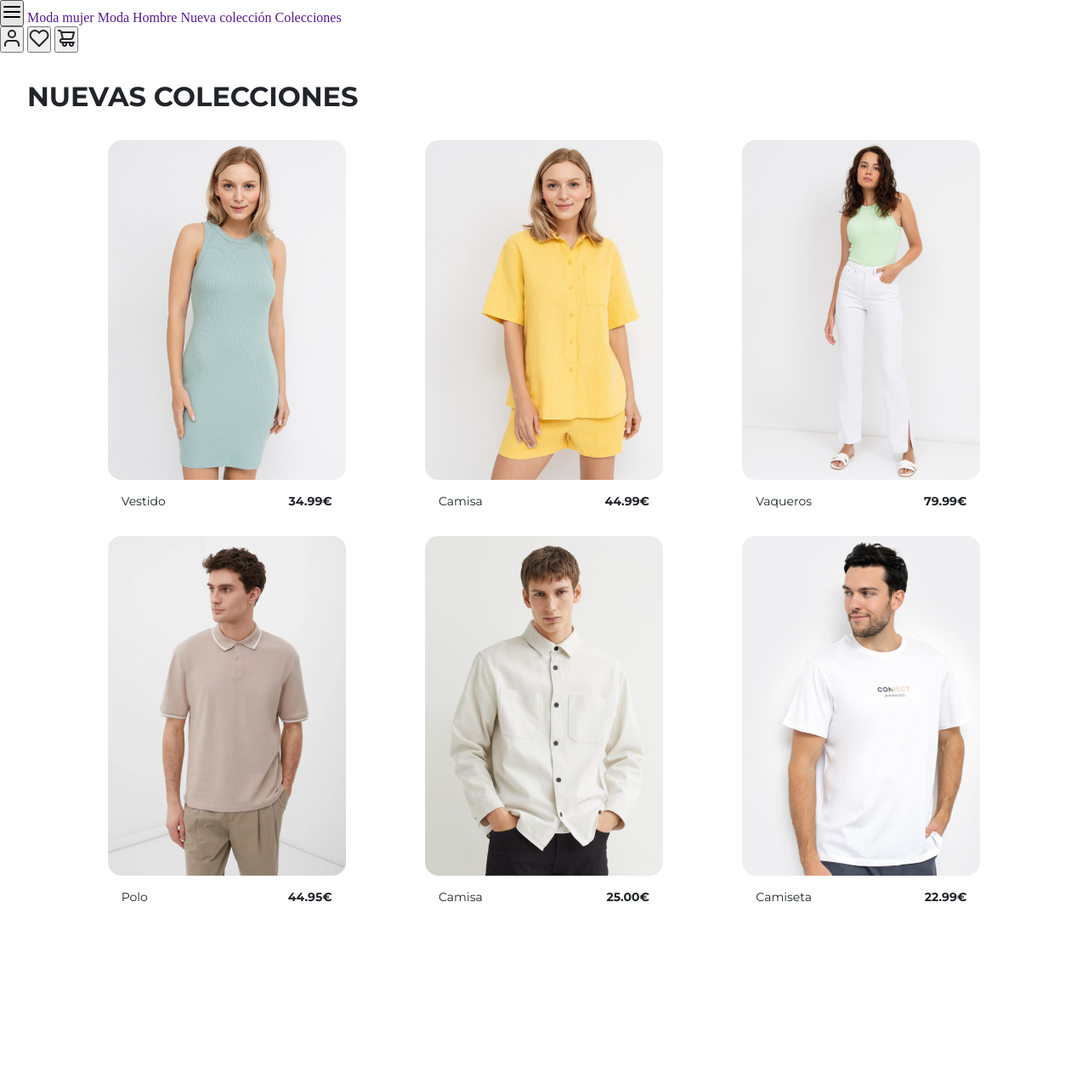
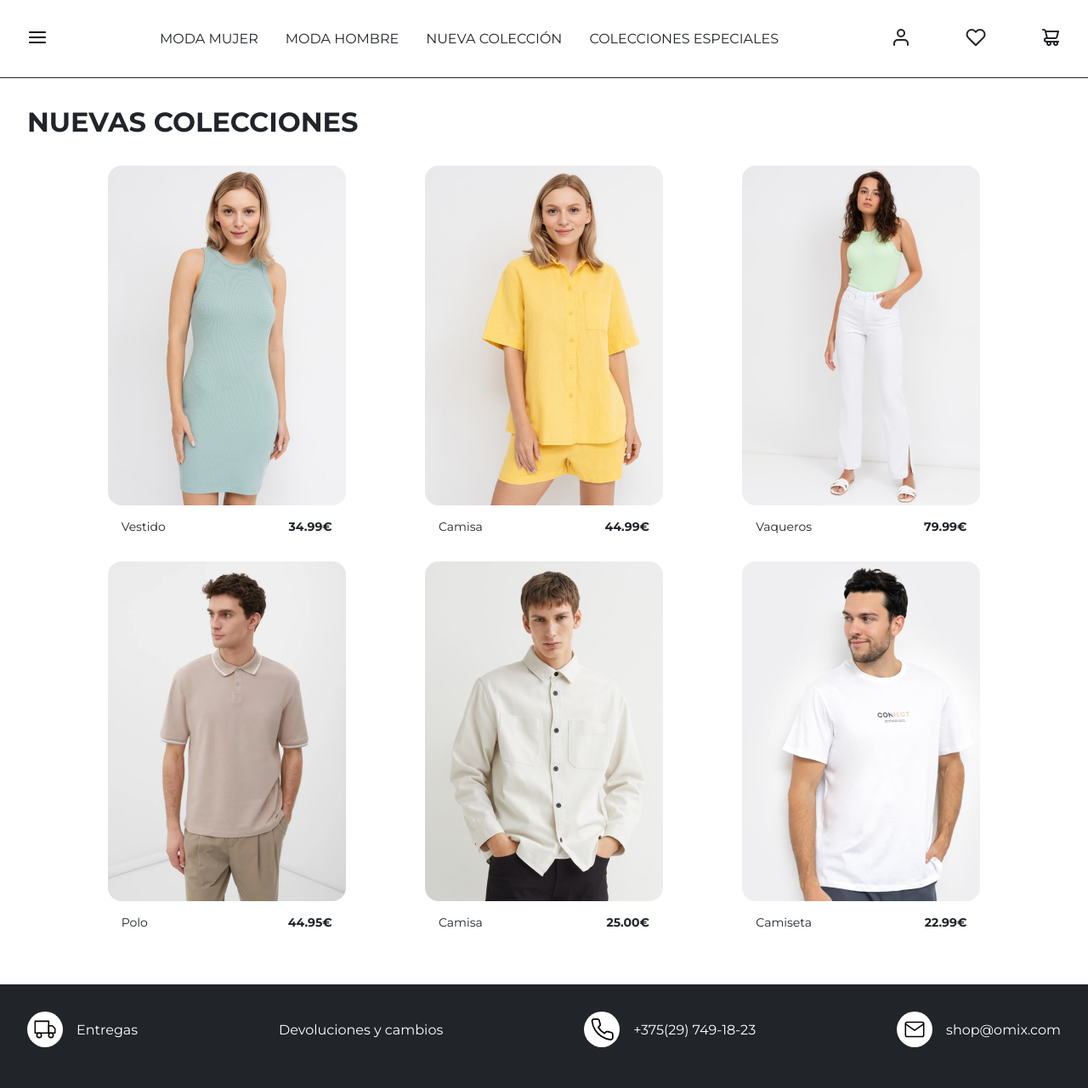
Before and after one commit to pascualbeatriz/01_laboratorio-html, a plain HTML site: page index.html in a window 1280 px wide. Shown: the whole page at 85% size. Before the commit the page ends 1097 px from the top, so only its background shows below. Drawn offline with Linux system fonts and the light colour scheme.

Commit message:
Add navbar and footer resposive

```diff
--- a/index.html
+++ b/index.html
@@ -8,22 +8,24 @@
 </head>
 <body>
   <nav class="navbar">
-    <button>
+    <button class="navbar-burguer">
       <img class="navbar-btn" src="assets/icon-menu-burguer.svg" alt="icon-burguer">
     </button>
-    <a href="">Moda mujer</a>
-    <a href="">Moda Hombre</a>
-    <a href="">Nueva colección</a>
-    <a href="">Colecciones</a>
+    <ul class="navbar-links">
+      <li class="navbar-link"><a href="">Moda mujer</a></li>
+      <li class="navbar-link"><a href="">Moda Hombre</a></li>
+      <li class="navbar-link"><a href="">Nueva colección</a></li>
+      <li class="navbar-link"><a href="">Colecciones Especiales</a></li>
+    </ul>
     <div class="navbar-btns__container">
       <button>
-        <img class="navbar-btn" src="assets/icon-user.svg" alt="icon-burguer">
+        <img class="navbar-btn" src="assets/icon-user.svg" alt="icon-user">
       </button>
       <button>
-        <img class="navbar-btn" src="assets/icon-heart.svg" alt="icon-burguer">
+        <img class="navbar-btn" src="assets/icon-heart.svg" alt="icon-heart">
       </button>
       <button>
-        <img class="navbar-btn" src="assets/icon-shopping-cart.svg" alt="icon-burguer">
+        <img class="navbar-btn" src="assets/icon-shopping-cart.svg" alt="icon-shopping-cart">
       </button>
     </div>
   </nav>
@@ -74,5 +76,30 @@
       </li>
     </ul>
   </main>
+  <footer class="footer">
+    <ul class="footer-list">
+      <li class="footer-list__item">
+        <div class="item-icon__container">
+          <img class="item-icon" src="assets/icon-truck.svg" alt="icon-truck">
+        </div>
+        <p class="item-text">Entregas</p>
+      </li>
+      <li class="footer-list__item">
+        <p class="item-text">Devoluciones y cambios</p>
+      </li>
+      <li class="footer-list__item">
+        <div class="item-icon__container">
+          <img class="item-icon" src="assets/icon-phone.svg" alt="icon-phone">
+        </div>
+        <p class="item-text">+375(29) 749-18-23</p>
+      </li>
+      <li class="footer-list__item">
+        <div class="item-icon__container">
+          <img class="item-icon" src="assets/icon-mail.svg" alt="icon-mail">
+        </div>
+        <p class="item-text">shop@omix.com</p>
+      </li>
+    </ul>
+  </footer>
 </body>
 </html>
--- a/style.css
+++ b/style.css
@@ -1,4 +1,16 @@
 @import url('https://fonts.googleapis.com/css2?family=Montserrat:wght@400;700&display=swap');
+
+:root {
+  --primary-black: #212429;
+  --primary-white:  #ffffff;
+  --title-size: 32px;
+  --cards-size: 14px;
+  --secundary-size: 16px;
+  --font-family: 'Montserrat', sans-serif;
+  --font-normal: 400;
+  --font-bold:700;
+  --viewport-width:1280px;
+}
 
 *{
   box-sizing: border-box;
@@ -8,30 +20,91 @@
   padding:0;
 }
 
-:root {
-  --primary-black: #212429;
-  --primary-white:  #ffffff;
-  --title-size: 32px;
-  --cards-size: 14px;
-  --secundary-size: 16px;
-  --font-normal: 400;
-  --font-bold:700;
-  --viewport-width:1280px;
+body {
+  max-width: 1280px;
+  margin:0 auto;
 }
 
-.navbar {}
+.navbar {
+  max-width: 1280px;
+  width: 100%;
+  display:flex;
+  justify-content: center;
+  align-items: center;
+  padding:16px;
+  border-bottom: 1px solid var(--primary-black);
+  background-color: var(--primary-white);
+}
+@media (min-width:920px) {
+  .navbar{
+    justify-content: space-between;
+    padding:32px;
+    position:fixed;
+    z-index: 2;
+  }
+}
+
+.navbar-links{
+  display: none;
+}
+
+@media (min-width:920px) {
+  .navbar-links{
+    display: flex;
+    align-items: center;
+  }
+}
+
+.navbar-link{
+  margin:0 16px;
+  text-transform: uppercase;
+  text-align: center;
+}
+
+button {
+  border:none;
+  background-color: var(--primary-white);
+  color: var(--primary-white);
+}
+
+.navbar-btns__container button:nth-child(2) {
+  padding:0 64px;
+}
+
+.navbar-btns__container{
+    display: none;
+}
+
+@media (min-width:920px) {
+  .navbar-btns__container{
+    display: flex;
+    flex-direction: row;
+    justify-content: space-between;
+    align-items: center;
+  }
+}
 
 .main-content{
-  max-width: 1280px;
   display:flex;
   flex-direction: column;
   justify-content: flex-start;
   align-items: start;
-  padding:32px;
+  padding:32px 16px;
+}
+@media (min-width:768px) {
+  .main-content{
+    padding:32px;
+  }
+}
+
+@media (min-width:920px) {
+  .main-content{
+    padding:124px 32px 64px;
+  }
 }
 
  .main-title {
-  font-family: 'Montserrat', sans-serif;
+  font-family: var(--font-family);
   font-size: var(--title-size);
   font-weight: var(--font-bold);
   color:var(--primary-black);
@@ -73,13 +146,66 @@
   padding:0 16px;
 }
 
-.name_card, .price_card{
+.name_card, .price_card, .navbar a, .item-text{
   color:var(--primary-black);
+  font-family: var(--font-family);
   font-size: var(--cards-size);
-  font-family: 'Montserrat', sans-serif;
   font-weight: var(--font-normal);
 }
 
 .price_card {
   font-weight: var(--font-bold);
 }
+
+.navbar a, .item-text {
+  font-size: var(--secundary-size);
+}
+
+footer {
+  background-color: var(--primary-black);
+  margin:0 auto;
+  padding:32px;
+}
+
+.footer-list {
+  display:flex;
+  flex-direction: column;
+  justify-content: space-between;
+  gap:20px;
+}
+
+.footer-list__item{
+  display:flex;
+  justify-content: flex-start;
+  align-items: center;
+  padding-bottom:16px;
+  border-bottom: 1px solid var(--primary-white);
+}
+
+@media (min-width:920px) {
+  .footer-list{
+  flex-direction: row;
+  justify-content: space-between;
+  align-items: center;
+  }
+  .footer-list__item{
+    border:none;
+  }
+}
+
+.item-icon__container {
+  width: 42px;
+  height: 42px;
+  display:flex;
+  justify-self: unset;
+  align-self: unset;
+  border-radius: 100%;
+  background-color: var(--primary-white);
+  margin-right: 16px;
+}
+.item-icon {
+ padding:8px;
+}
+.item-text{
+  color:var(--primary-white);
+}
```
Also changed, not shown: 1 other file.
